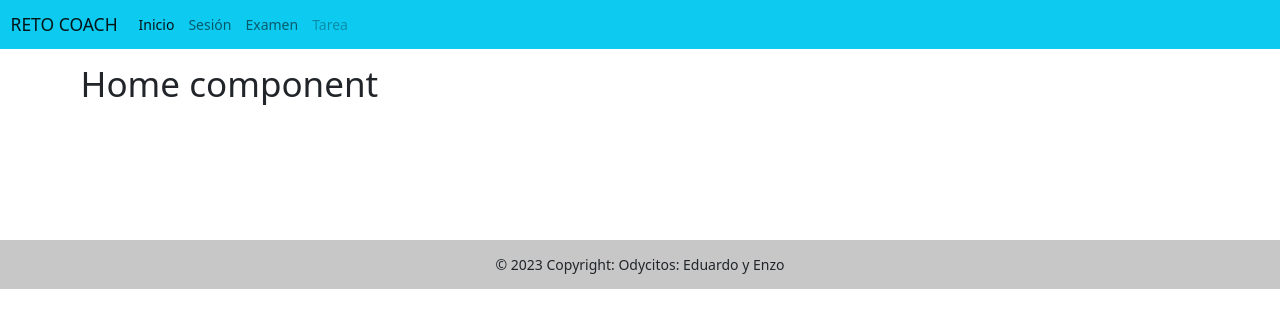
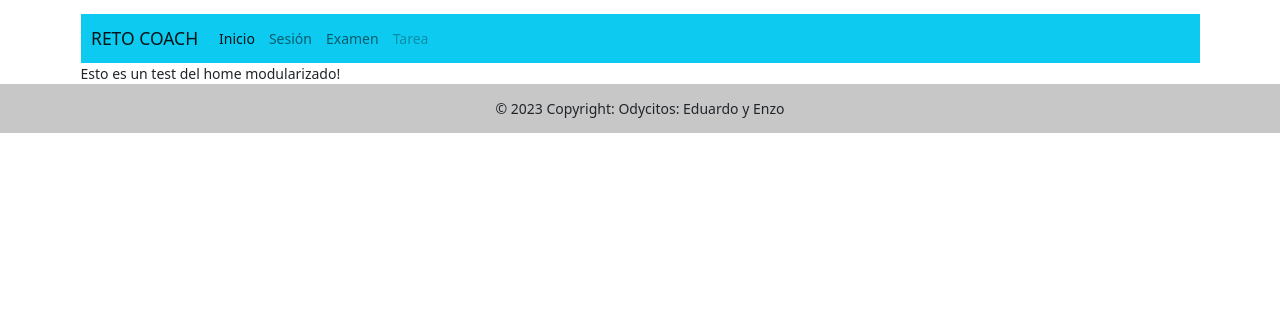
Before and after one commit to eduardoorm/web-odybank, an Angular app: page /home in a window 1280 px wide. Shown: the top 328 px of the page. Built offline with nearby package versions, Linux system fonts and the light colour scheme.

Commit message:
add imports to module

```diff
--- a/src/app/app.component.html
+++ b/src/app/app.component.html
@@ -7,7 +7,7 @@
   <title>Proyecto RetoCoach</title>
 </head>
 <body>
-  <app-navbar></app-navbar>
+
   <link href="https://fonts.googleapis.com/css?family=Montserrat:400,700" rel="stylesheet">
 
   <div class="container mt-3">
--- a/src/app/component/component.module.ts
+++ b/src/app/component/component.module.ts
@@ -1,12 +1,17 @@
 import { NgModule } from '@angular/core';
 import { CommonModule } from '@angular/common';
-
-
+import { NavbarComponent } from './navbar/navbar.component';
+import { FooterComponent } from './footer/footer.component';
 
 @NgModule({
-  declarations: [],
+  declarations: [NavbarComponent,FooterComponent],
   imports: [
     CommonModule
+  ],exports:[
+    NavbarComponent,
+    FooterComponent
   ]
 })
-export class ComponentModule { }
+export class ComponentModule {
+
+}
--- a/src/app/page/home/home.component.html
+++ b/src/app/page/home/home.component.html
@@ -1,7 +1,3 @@
+<app-navbar></app-navbar>
 
-<h1>Home component</h1>
-<section class="hero-section">
-  <div class="card-grid">
-
-  </div>
-</section>
+Esto es un test del home modularizado!
```
Also changed, not shown: src/app/app.module.ts (+5 -4 lines), src/app/page/page.module.ts (+5 -2 lines).
